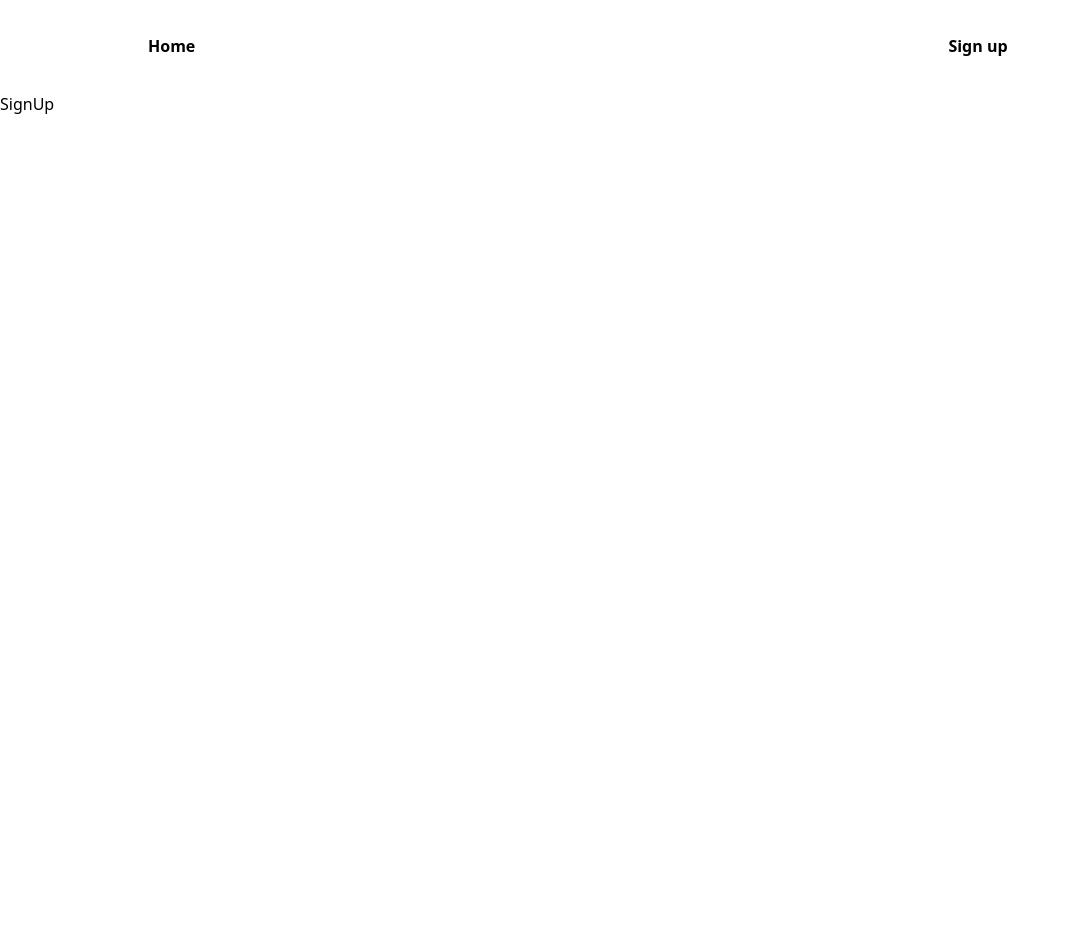
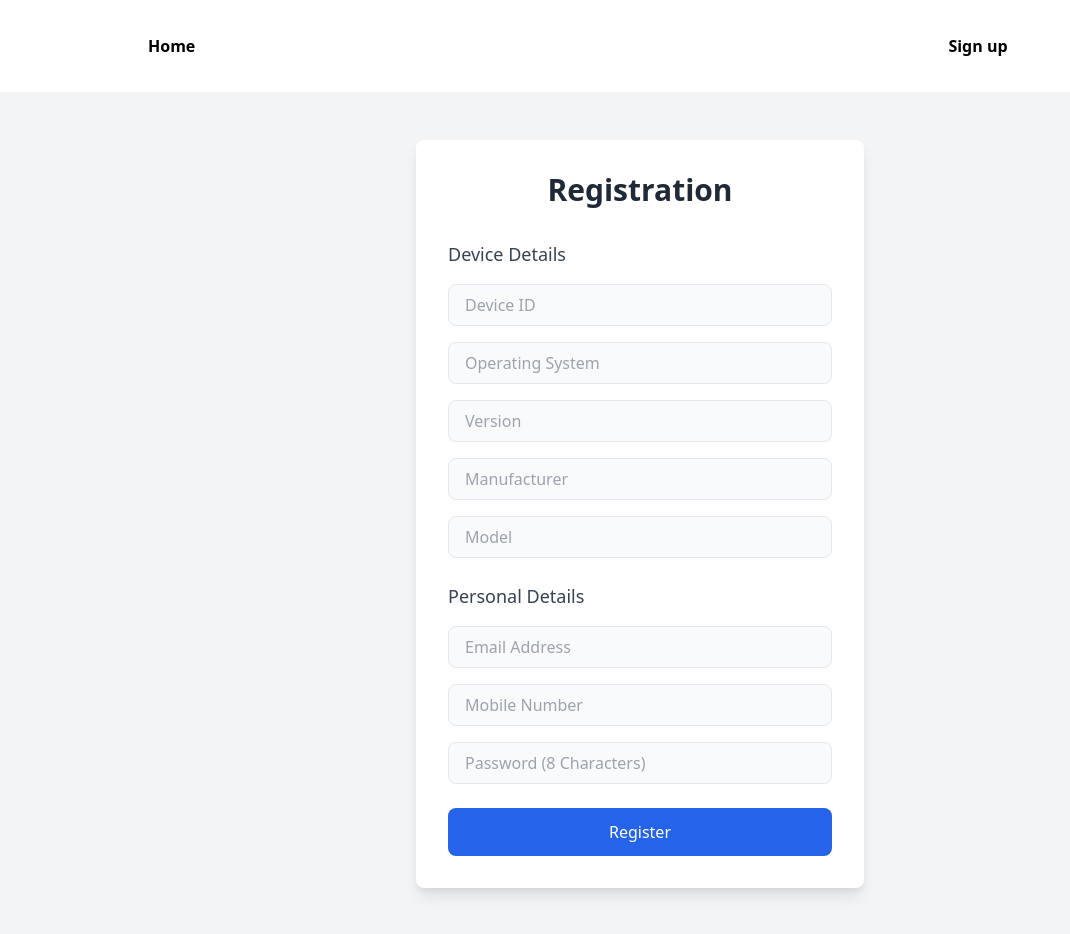
Before and after one commit to Shaileshjadav2732/Banking_Full_Stack, a React (Vite) app: page /signUp in a window 1280 px wide. Shown: the whole page, without its empty margins (0-1070 px from the left). Before the commit the page ends 800 px from the top, so only its background shows below. Built offline with nearby package versions, Linux system fonts and the light colour scheme.

Commit message:
adde SignUp form

```diff
--- a/src/components/SignUp.jsx
+++ b/src/components/SignUp.jsx
@@ -1,9 +1,97 @@
-import React from 'react'
+import React from "react";
 
 const SignUp = () => {
   return (
-    <div>SignUp</div>
-  )
-}
+    <div className="flex justify-center items-center min-h-screen bg-gray-100 dark:bg-gray-900 py-12">
+      <div className="bg-white dark:bg-gray-600 shadow-lg rounded-lg p-8 w-full max-w-md">
+        <h1 className="text-3xl font-semibold text-gray-800 dark:text-gray-200 text-center mb-8">
+          Registration
+        </h1>
+        <form>
+          <div className="mb-6">
+            <h2 className="text-lg font-medium text-gray-700 dark:text-gray-300 mb-4">
+              Device Details
+            </h2>
+            <div className="space-y-4">
+              <input
+                type="text"
+                name="deviceId"
+                required
+                placeholder="Device ID"
+                className="w-full px-4 py-2 border rounded-lg focus:outline-none focus:ring-2 focus:ring-blue-500 bg-gray-50 dark:bg-gray-700 dark:text-gray-200"
+              />
+              <input
+                type="text"
+                name="os"
+                required
+                placeholder="Operating System"
+                className="w-full px-4 py-2 border rounded-lg focus:outline-none focus:ring-2 focus:ring-blue-500 bg-gray-50 dark:bg-gray-700 dark:text-gray-200"
+              />
+              <input
+                type="text"
+                name="version"
+                required
+                placeholder="Version"
+                className="w-full px-4 py-2 border rounded-lg focus:outline-none focus:ring-2 focus:ring-blue-500 bg-gray-50 dark:bg-gray-700 dark:text-gray-200"
+              />
+              <input
+                type="text"
+                name="manufacturer"
+                required
+                placeholder="Manufacturer"
+                className="w-full px-4 py-2 border rounded-lg focus:outline-none focus:ring-2 focus:ring-blue-500 bg-gray-50 dark:bg-gray-700 dark:text-gray-200"
+              />
+              <input
+                type="text"
+                name="model"
+                required
+                placeholder="Model"
+                className="w-full px-4 py-2 border rounded-lg focus:outline-none focus:ring-2 focus:ring-blue-500 bg-gray-50 dark:bg-gray-700 dark:text-gray-200"
+              />
+            </div>
+          </div>
 
-export default SignUp
+          {/* Personal Details Section */}
+          <div className="mb-6">
+            <h2 className="text-lg font-medium text-gray-700 dark:text-gray-300 mb-4">
+              Personal Details
+            </h2>
+            <div className="space-y-4">
+              <input
+                type="email"
+                name="email"
+                required
+                placeholder="Email Address"
+                className="w-full px-4 py-2 border rounded-lg focus:outline-none focus:ring-2 focus:ring-blue-500 bg-gray-50 dark:bg-gray-700 dark:text-gray-200"
+              />
+              <input
+                type="number"
+                name="phone"
+                required
+                placeholder="Mobile Number"
+                className="w-full px-4 py-2 border rounded-lg focus:outline-none focus:ring-2 focus:ring-blue-500 bg-gray-50 dark:bg-gray-700 dark:text-gray-200"
+              />
+              <input
+                type="password"
+                required
+                name="password"
+                placeholder="Password (8 Characters)"
+                className="w-full px-4 py-2 border rounded-lg focus:outline-none focus:ring-2 focus:ring-blue-500 bg-gray-50 dark:bg-gray-700 dark:text-gray-200"
+              />
+            </div>
+          </div>
+
+          {/* Register Button */}
+          <button
+            type="submit"
+            className="w-full py-3 bg-blue-600 text-white rounded-lg font-medium hover:bg-blue-700 transition duration-300 dark:bg-blue-500 dark:hover:bg-blue-600"
+          >
+            Register
+          </button>
+        </form>
+      </div>
+    </div>
+  );
+};
+
+export default SignUp;
```
